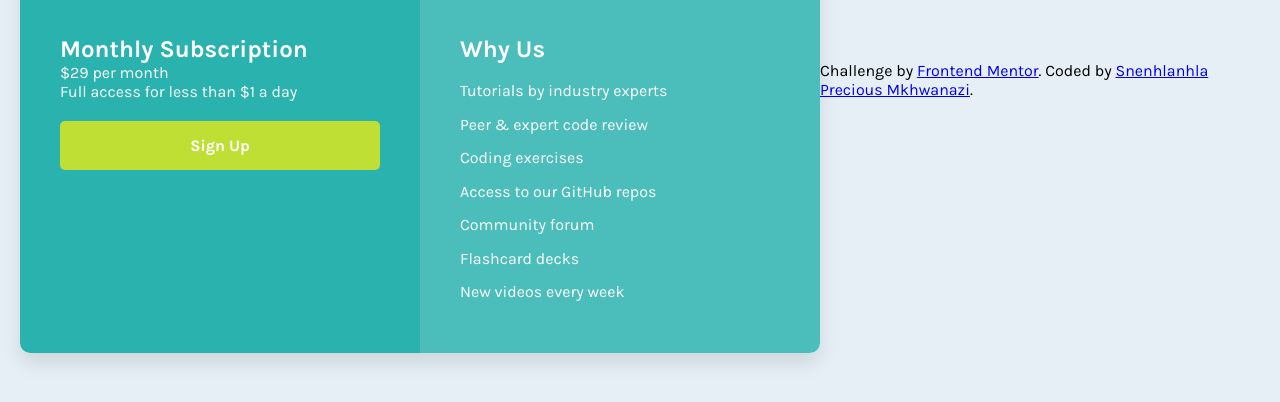
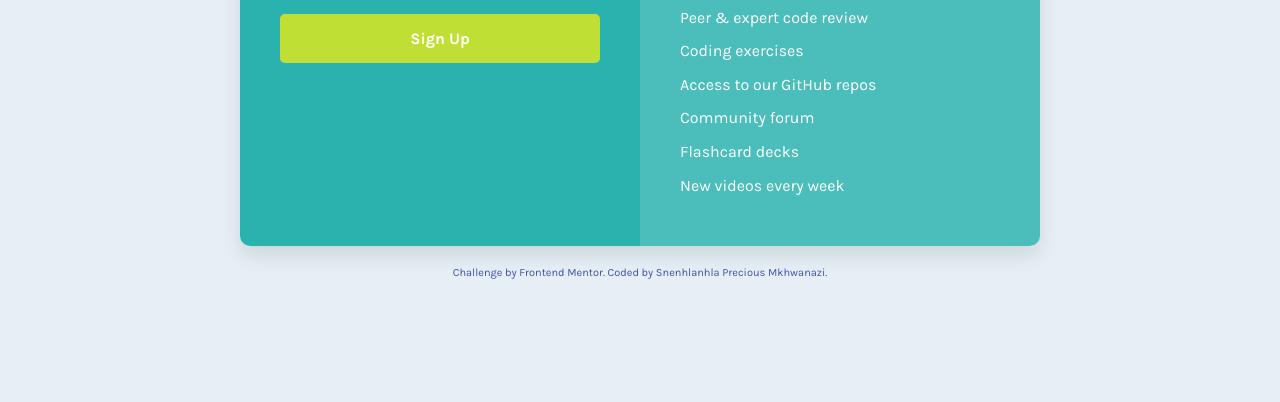
Before and after one commit to Sne210303/single-price-grid-component-master, a plain HTML site: page index.html in a window 1280 px wide. Shown: the part 320-722 px from the top of the page. Drawn offline with Linux system fonts and the light colour scheme.

Commit message:
Added some stylinf to the footer

```diff
--- a/style.css
+++ b/style.css
@@ -15,12 +15,13 @@
     font-family: 'Karla', sans-serif;
     font-size: 16px;
     background-color: var(--light-gray);
-    display: flex;
-    align-items: center;
-    justify-content: center;
     min-height: 100vh;
     padding: 20px;
+    display: flex;
+    flex-direction: column;
+    align-items: center;
   }
+
 
   .container {
     background-color: white;
@@ -100,6 +101,23 @@
     margin-bottom: 10px;
   }
 
+  .attribution {
+    font-size: 11px;
+    text-align: center;
+    margin-top: 20px;
+    color: hsl(228, 45%, 44%);
+  }
+
+  .attribution a {
+    color: inherit;
+    text-decoration: none;
+  }
+
+  .attribution a:hover {
+    text-decoration: underline;
+  }
+
+
   @media (min-width: 768px) {
     .container {
       display: grid;
```
Also changed, not shown: index.html (+0 -1 lines).
